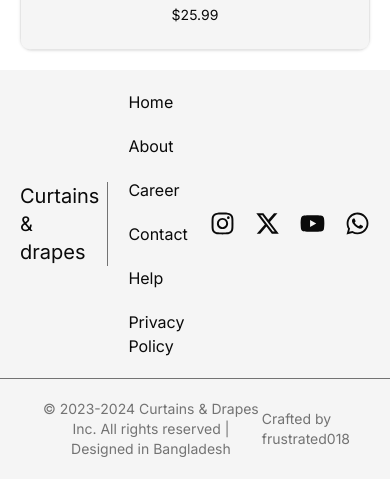
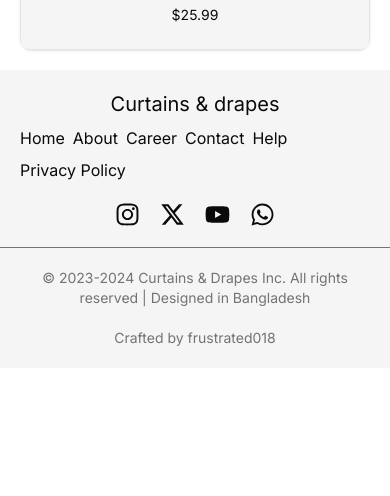
Before and after one commit to frustrated018/curtains-and-drapes, a Next.js app: page / in a window 390 px wide. Shown: the part 290-786 px from the top of the page. Built offline with nearby package versions, Linux system fonts and the light colour scheme; no server answers.

Commit message:
Responsive issue fixed

```diff
--- a/src/components/footer/home-footer.jsx
+++ b/src/components/footer/home-footer.jsx
@@ -4,12 +4,12 @@ import { FaXTwitter } from "react-icons/fa6";
 const HomePageFooter = () => {
   return (
     <section className="bg-secondary">
-      <footer className="flex items-center justify-between p-5">
-        <section className="flex items-center gap-5">
-          <div className="border-r border-muted-foreground">
-            <h2 className="pr-2 text-xl">Curtains & drapes</h2>
+      <footer className="flex flex-col items-center justify-between gap-5 p-5 lg:flex-row">
+        <section className="flex flex-col  items-center gap-2 lg:flex-row lg:gap-5">
+          <div className="border-none border-muted-foreground lg:border-r">
+            <h2 className="pr-0 text-xl lg:pr-2">Curtains & drapes</h2>
           </div>
-          <div className="flex flex-wrap gap-5">
+          <div className="flex flex-wrap gap-2 lg:gap-5">
             <a href="/" className="hover:underline">
               Home
             </a>
@@ -50,13 +50,13 @@ const HomePageFooter = () => {
         </div>
       </footer>
 
-      <section className="flex items-center justify-between border-t border-muted-foreground px-10 py-5">
+      <section className="flex flex-col lg:flex-row gap-5 lg:gap-0 items-center justify-between border-t border-muted-foreground px-10 py-5">
         <p className="text-center text-sm text-muted-foreground">
           © 2023-2024 Curtains & Drapes Inc. All rights reserved | Designed in
           Bangladesh
         </p>
         <div className="text-sm text-muted-foreground">
-          Crafted by {" "}
+          Crafted by{" "}
           <a
             href="https://github.com/frustrated018"
             target="_blank"
```
